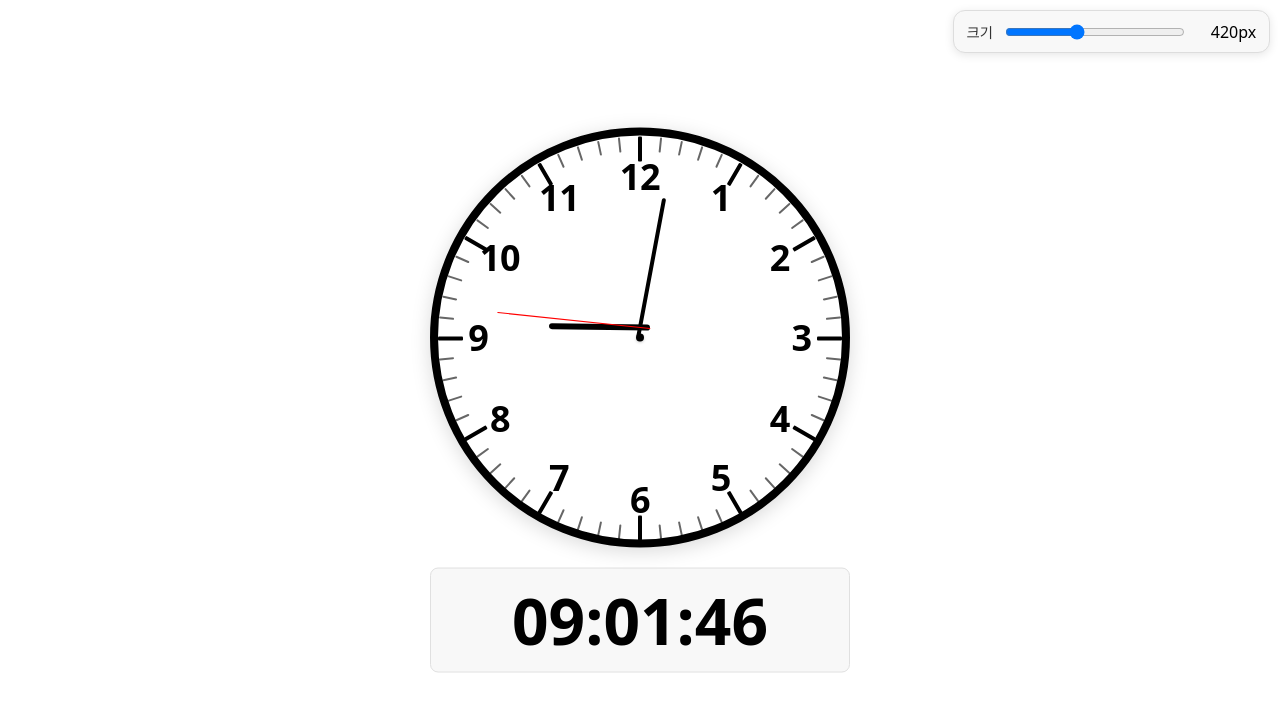
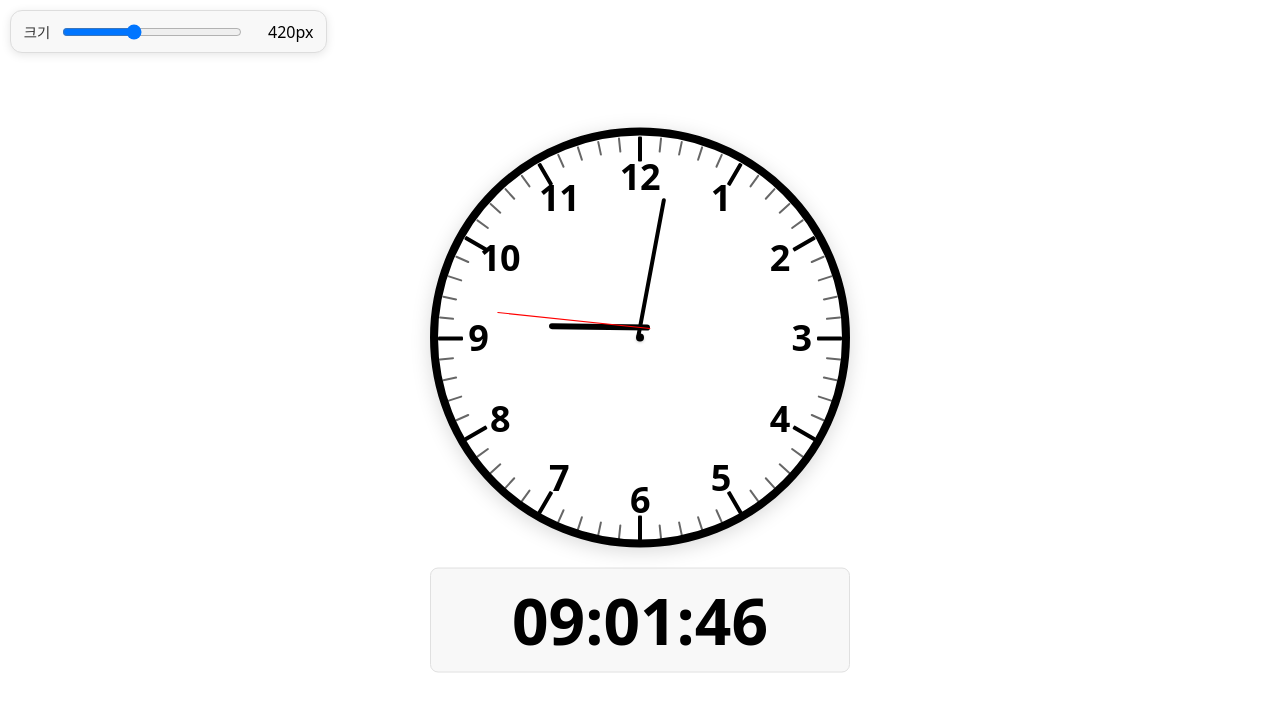
Before and after one commit to zackalzackal/watch, a plain HTML site: page index.html in a window 1280 px wide. Drawn offline with Linux system fonts and the light colour scheme.

Commit message:
Update index.html

```diff
--- a/index.html
+++ b/index.html
@@ -125,7 +125,7 @@
 
   /* 우상단 컨트롤 패널 */
   .panel{
-    position: fixed; right: 10px; top: 10px;
+    position: fixed; left:10px; top: 10px;
     background: #f8f8f8; border:1px solid #ddd; border-radius: .75rem;
     padding: .6rem .8rem; display:flex; gap:.6rem; align-items:center;
     box-shadow: 0 2px 10px rgba(0,0,0,.1);
```
